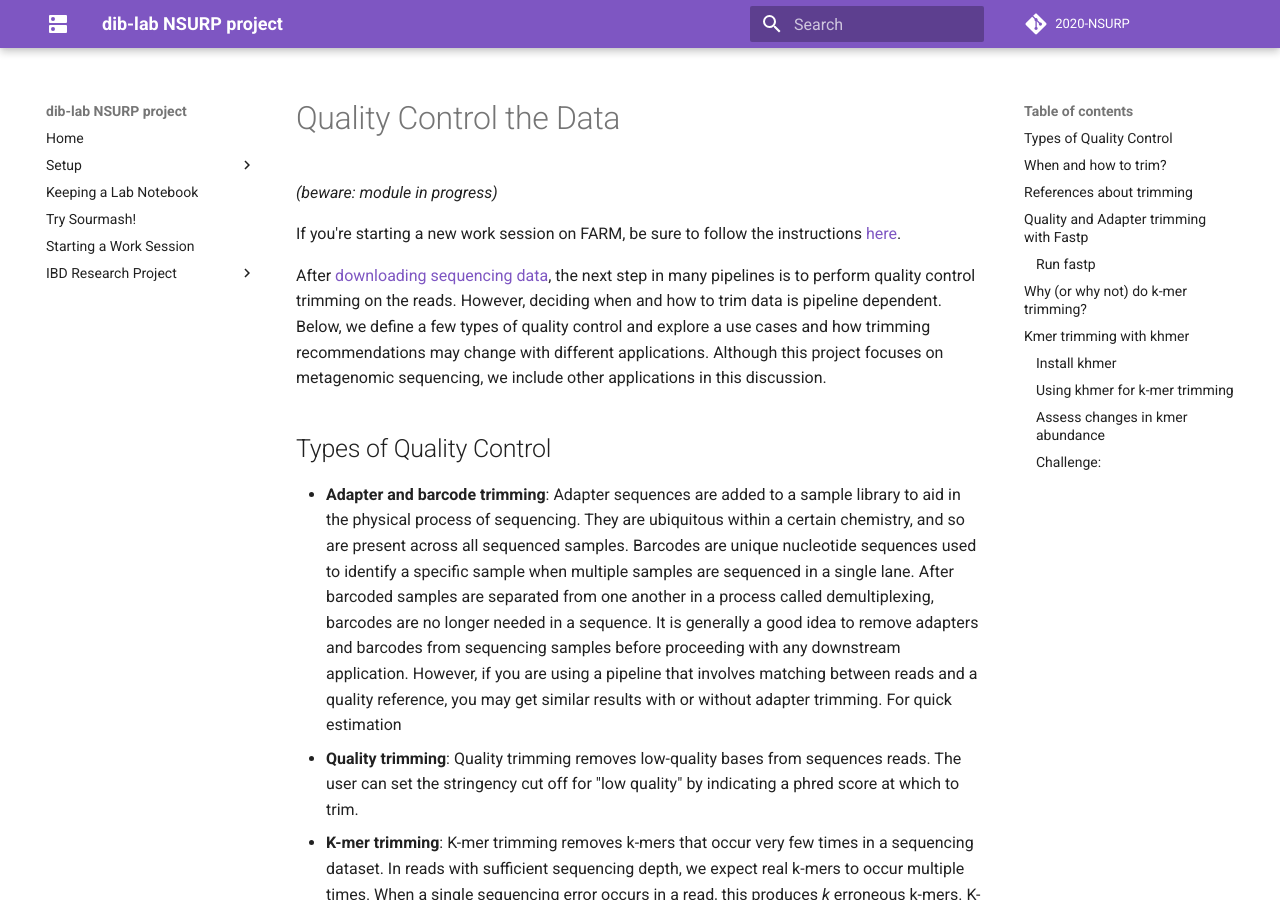
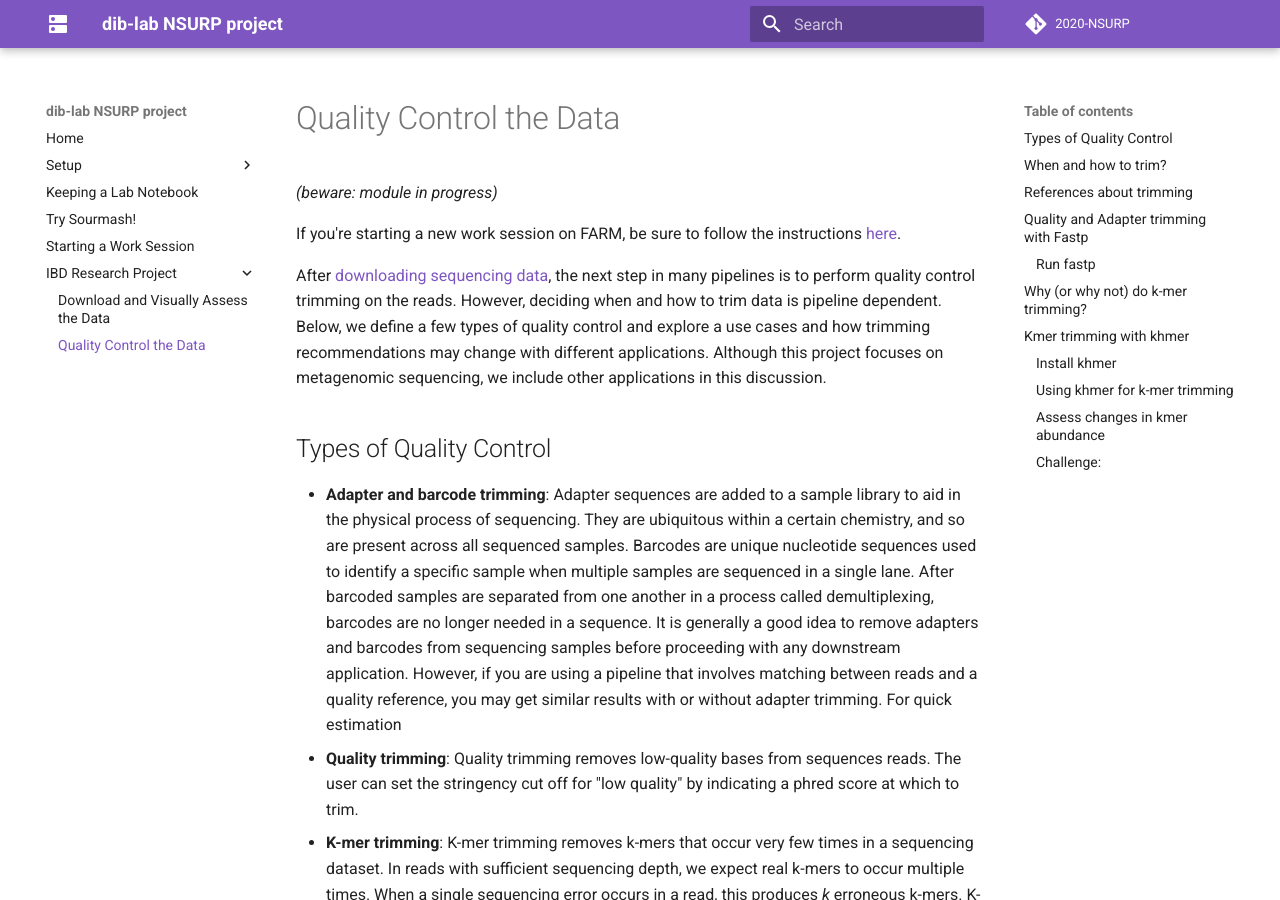
Before and after one commit to dib-lab/2020-NSURP, an MkDocs documentation site: the page built from doc/07.quality-control.md, in a window 1280 px wide and 900 px high. Built offline with MkDocs 1.6.1 and Material for MkDocs 9.7.7, drawn with Linux system fonts in a browser that asks for light colours; comment, search, counter and statistics services are not loaded; some of the changed lines change nothing that is shown.

Commit message:
fix numbering

```diff
--- a/mkdocs.yml
+++ b/mkdocs.yml
@@ -37,4 +37,4 @@
   - "Starting a Work Session": "05.starting-a-work-session.md"
   - "IBD Research Project":
     - "Download and Visually Assess the Data": "06.download-assess-ibd-data.md"
-    - "Quality Control the Data": "06.quality-control.md"
+    - "Quality Control the Data": "07.quality-control.md"
```
